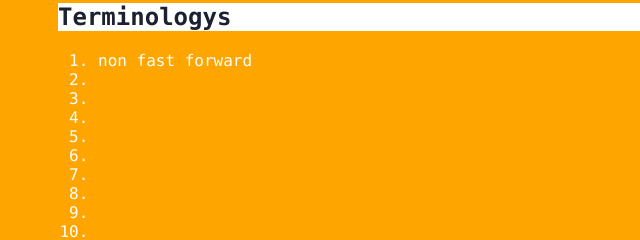
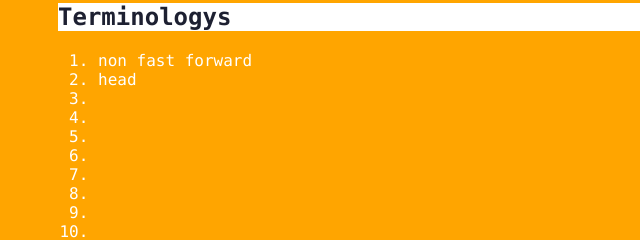
Before and after one commit to xingtaodhu/git_learning, a plain HTML site: page index.html in a window 1280 px wide. Both pictures are taken after a click on the element "Terminologys". Shown: the part 242-482 px from the top of the page, 0-640 px from the left. Drawn offline with Linux system fonts and the light colour scheme.

Commit message:
Modeify index

```diff
--- a/index.html
+++ b/index.html
@@ -15,7 +15,7 @@
             <div class="panel">
                 <ol>
                     <li>non fast forward</li>
-                    <li></li>
+                    <li>head</li>
                     <li></li>
                     <li></li>
                     <li></li>
```
